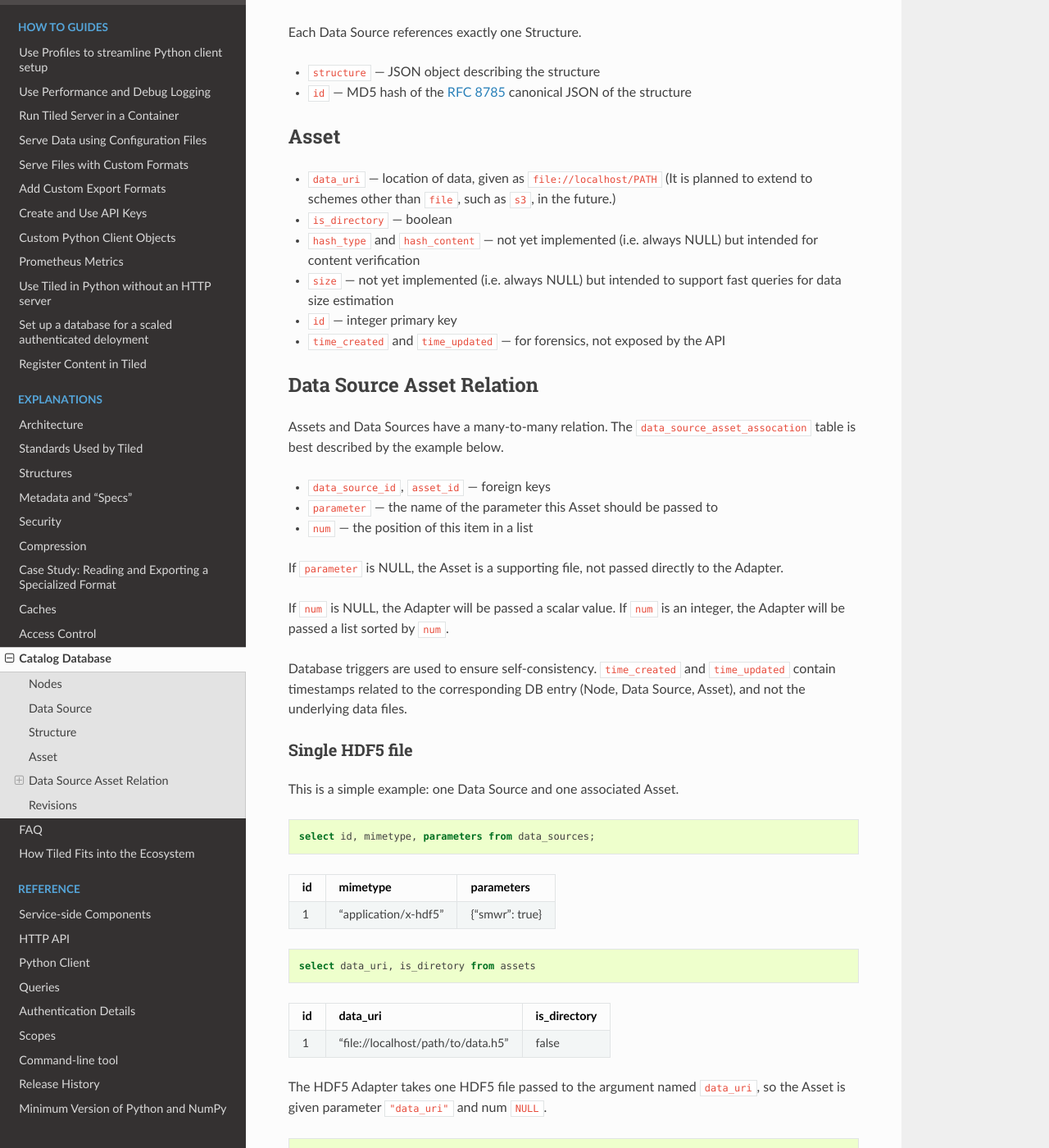
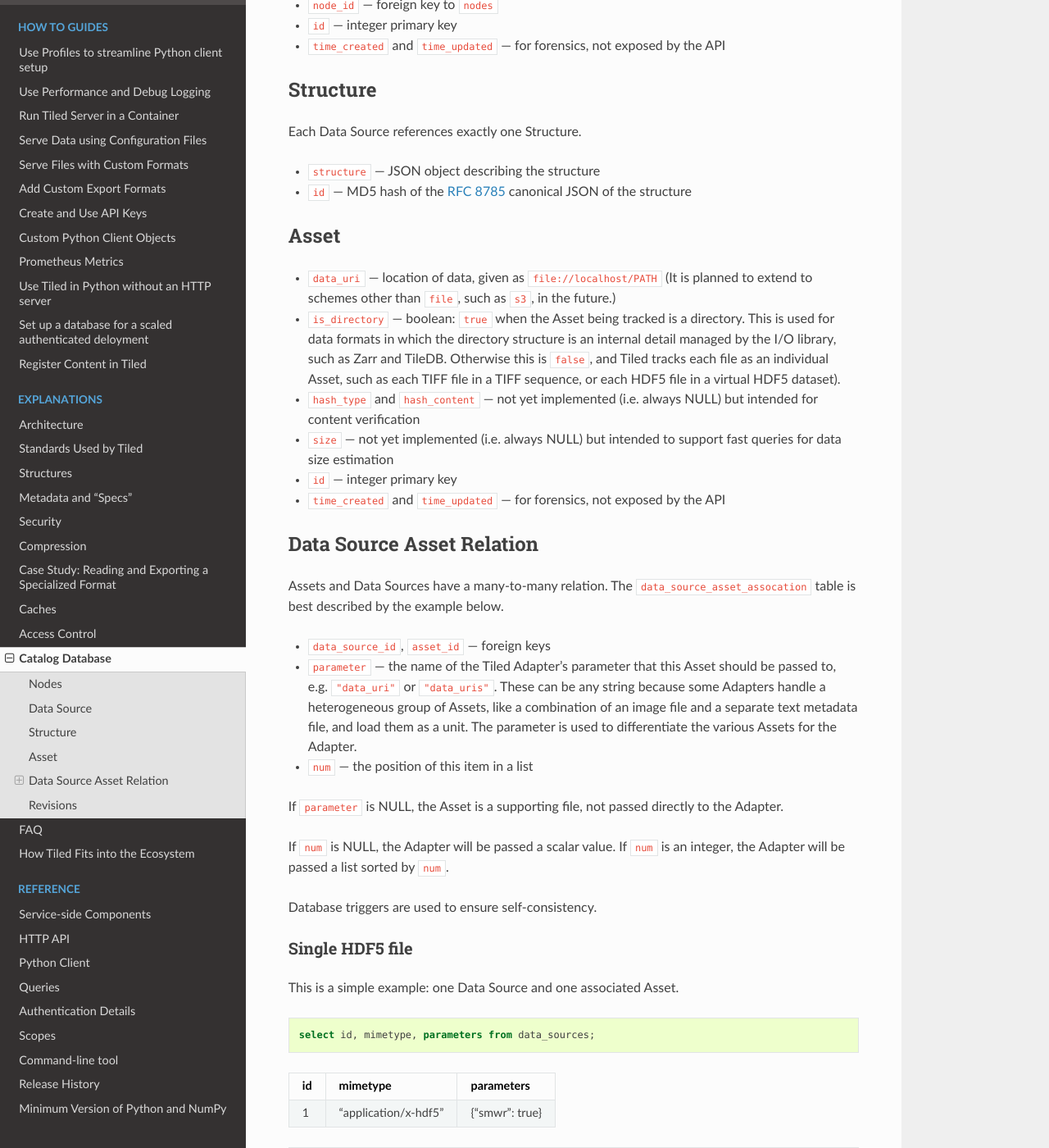
Before and after one commit to bluesky/tiled, a Sphinx documentation site: the page built from docs/source/explanations/catalog.md, in a window 1280 px wide and 1400 px high, scrolled down 964 px. Shown: the whole window at 82% size. Built offline with Sphinx 7.4.7 and the Read the Docs theme 2.0.0, drawn with Linux system fonts in a browser that asks for light colours; pages that are not in the unit, such as notebooks, are missing from menus; the version number could not be read and is left out; some of the changed text lies outside the part shown.

Commit message:
Expand on some aspects.

```diff
--- a/docs/source/explanations/catalog.md
+++ b/docs/source/explanations/catalog.md
@@ -15,6 +15,12 @@
 - `specs` --- user-controlled JSON list of specs, such as `[{"name": "XDI", "version": "1"}]`
 - `id` an internal integer primary key, not exposed by the API
 - `time_created` and `time_updated` --- for forensics, not exposed by the API
+
+The `time_created` and `time_updated` columns, which appear in this table and
+others below, contain timestamps related to the corresponding database row
+(Node, Data Source, Asset), not the underlying data files. They should not
+carry a scientific meaning; they are only used for book-keeping, forensics,
+and debugging.
 
 ## Data Source
 
@@ -47,7 +53,12 @@
 - `data_uri` --- location of data, given as `file://localhost/PATH`
   (It is planned to extend to schemes other than `file`, such as `s3`, in the
   future.)
-- `is_directory` --- boolean
+- `is_directory` --- boolean: `true` when the Asset being tracked is a
+  directory. This is used for data formats in which the directory structure is
+  an internal detail managed by the I/O library, such as Zarr and TileDB.
+  Otherwise this is `false`, and Tiled tracks each file as an individual Asset,
+  such as each TIFF file in a TIFF sequence, or each HDF5 file in a virtual
+  HDF5 dataset).
 - `hash_type` and `hash_content` --- not yet implemented (i.e. always NULL) but
   intended for content verification
 - `size` --- not yet implemented (i.e. always NULL) but intended to support
@@ -61,7 +72,12 @@
 `data_source_asset_assocation` table is best described by the example below.
 
 - `data_source_id`, `asset_id` --- foreign keys
-- `parameter` --- the name of the parameter this Asset should be passed to
+- `parameter` --- the name of the Tiled Adapter's parameter that this Asset
+  should be passed to, e.g. `"data_uri"` or `"data_uris"`. These can be any
+  string because some Adapters handle a heterogeneous group of Assets, like
+  a combination of an image file and a separate text metadata file, and
+  load them as a unit. The parameter is used to differentiate the various
+  Assets for the Adapter.
 - `num` --- the position of this item in a list
 
 If `parameter` is NULL, the Asset is a supporting file, not passed directly to
@@ -71,7 +87,7 @@
 integer, the Adapter will be passed a list sorted by `num`.
 
 Database triggers are used to ensure self-consistency.
-`time_created` and `time_updated` contain timestamps related to the corresponding DB entry (Node, Data Source, Asset), and not the underlying data files.
+
 ### Single HDF5 file
 
 This is a simple example: one Data Source and one associated Asset.
```
